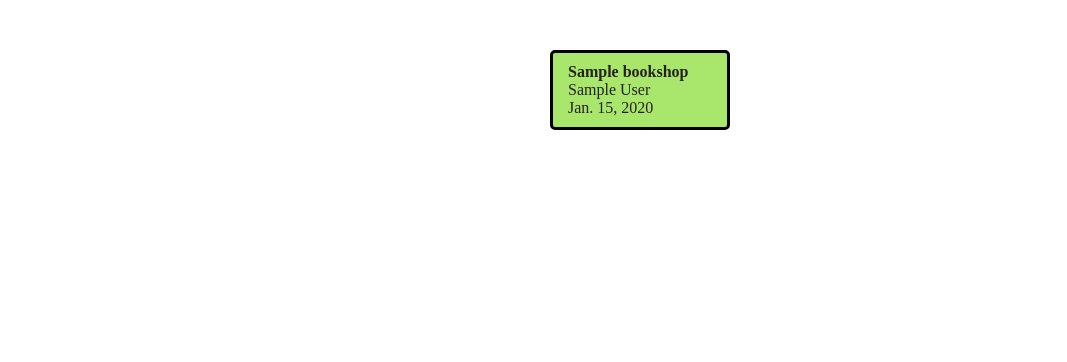
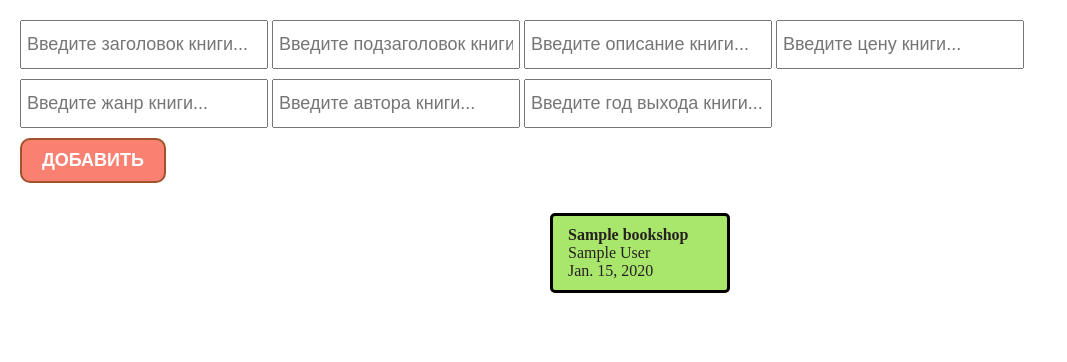
Before and after one commit to desteri/todo, a Django app: page /book/ in a window 1280 px wide. Shown: the top 362 px of the page, without its empty margins (0-1067 px from the left). Run offline with Django 3.2, Linux system fonts and the light colour scheme; tables that the repository leaves empty hold one stand-in row (values such as "Sample post").

Commit message:
added changes books.css, books.html, views.py and urls.py

```diff
--- a/main/static/style/books.css
+++ b/main/static/style/books.css
@@ -8,7 +8,33 @@
 section {
     width: 100%;
     padding: 20px;
+    display: flex;
+    flex-direction: column;
+    align-items: center;
     font-family: 'Times New Roman', Times, serif;
+}
+
+.book_form {
+    width: 100%;
+}
+
+.book_inp {
+    padding: 12px 5px;
+    font-size: 18px;
+    width: 20%;
+    margin-bottom: 10px;
+}
+
+.book_btn {
+    padding: 10px 20px;
+    color: white;
+    background-color: salmon;
+    border: 2px solid sienna;
+    border-radius: 10px;
+    cursor: pointer;
+    text-transform: uppercase;
+    font-weight: 700;
+    font-size: 18px;
 }
 
 .book_list {
--- a/main/templates/books.html
+++ b/main/templates/books.html
@@ -11,7 +11,20 @@
 
 <body>
     <section>
-
+        <div class="book_form">
+            <form action="{% url 'add-book' %}" method="POST">
+                {% csrf_token %}
+                <input class="book_inp" name="book_title" type="text" placeholder="Введите заголовок книги...">
+                <input class="book_inp" name="book_subtitle" type="text" placeholder="Введите подзаголовок книги...">
+                <input class="book_inp" name="book_description" type="text" placeholder="Введите описание книги...">
+                <input class="book_inp" name="book_price" type="text" placeholder="Введите цену книги...">
+                <input class="book_inp" name="book_genre" type="text" placeholder="Введите жанр книги...">
+                <input class="book_inp" name="book_author" type="text" placeholder="Введите автора книги...">
+                <input class="book_inp" name="book_year" type="text" placeholder="Введите год выхода книги...">
+                <br>
+                <button class="book_btn">Добавить</button>
+            </form>
+        </div>
         <div class="book_list">
             {% for bookshop in bookshop_list %}
             <div class="book_item">
--- a/main/views.py
+++ b/main/views.py
@@ -33,3 +33,16 @@ def add_todo(request):
     todo = ToDo(text=text)
     todo.save()
     return redirect(test)
+
+def add_book(request):
+    form = request.POST
+    title = form["book_title"]
+    subtitle = form["book_subtitle"]
+    description = form["book_description"]
+    price = form["book_price"]
+    genre = form["book_genre"]
+    author = form["book_author"]
+    year = form["book_year"]
+    books = BookShop(title=title, subtitle=subtitle, description=description, price=price, genre=genre, author=author, year=year)
+    books.save()
+    return redirect(book)
--- a/todo/urls.py
+++ b/todo/urls.py
@@ -29,6 +29,7 @@ urlpatterns = [
     path("change/", change),
     path("delete/", delete),
     path("book/", book),
-    path("add-todo/", add_todo, name="add-todo")
+    path("add-todo/", add_todo, name="add-todo"),
+    path("add-book/", add_book, name="add-book")
 ]   + static(settings.STATIC_URL, document_root = settings.STATIC_ROOT) \
     + static(settings.MEDIA_URL, document_root = settings.MEDIA_ROOT)
```
